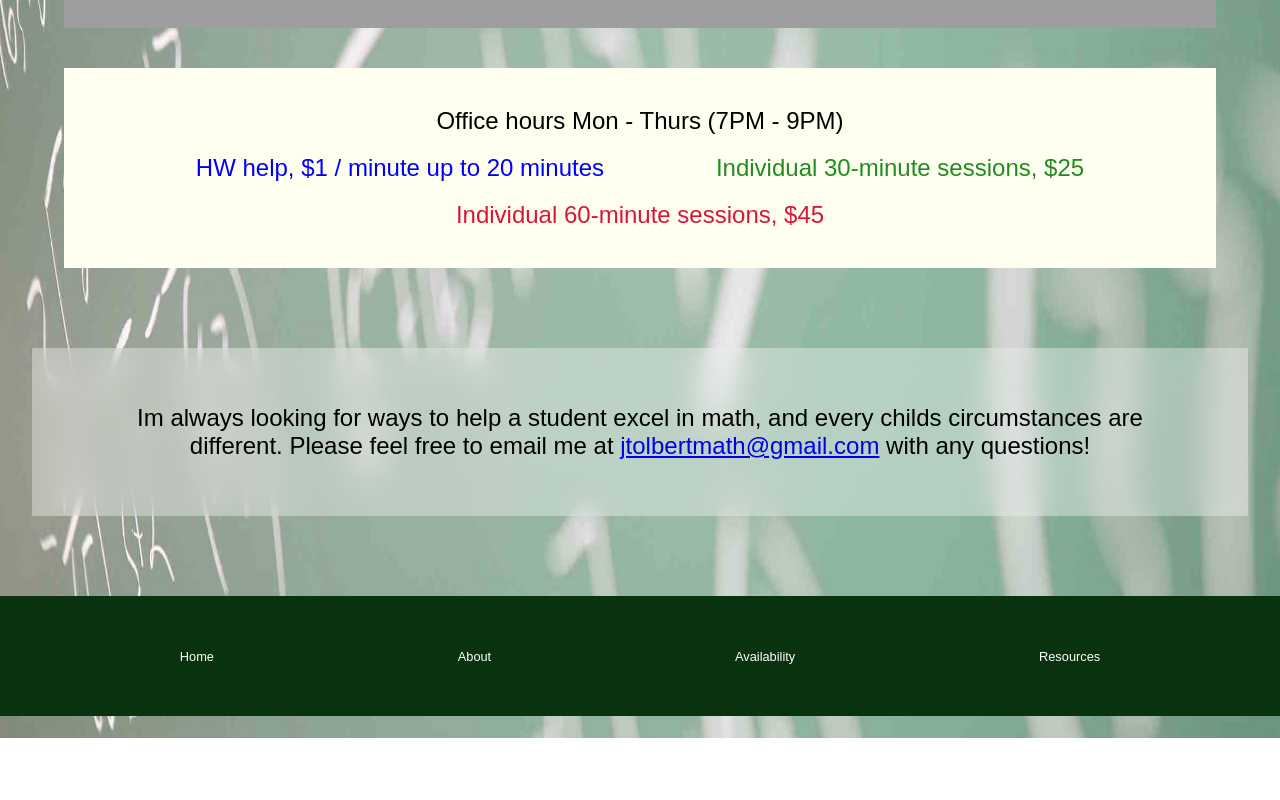
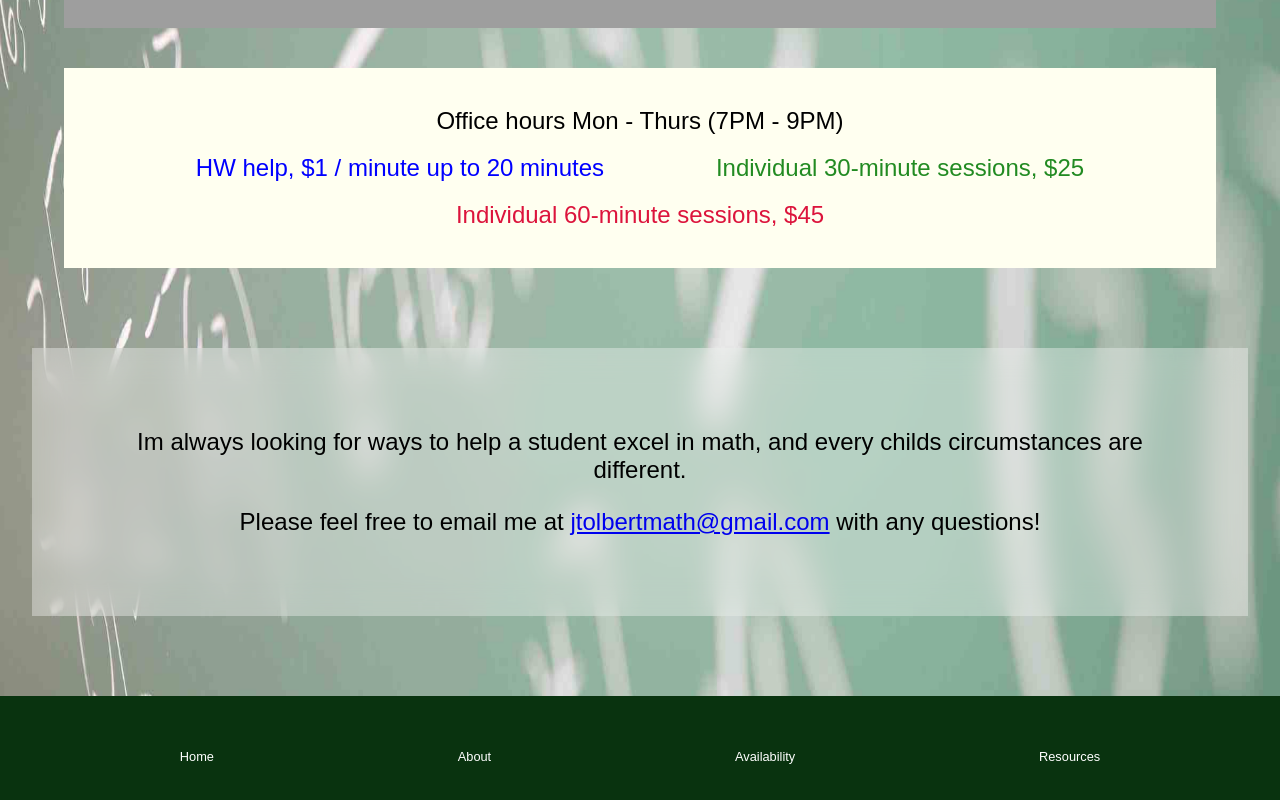
Before and after one commit to aotolbert/jptolbert_portfolio, a website: page app/tutoring.html in a window 1280 px wide. Shown: the part 462-1262 px from the top of the page. Before the commit the page ends 1178 px from the top, so only its background shows below. Drawn offline with Linux system fonts and the light colour scheme; grey boxes are pictures that could not be loaded.

Commit message:
formatting mailto

```diff
--- a/app/tutoring.html
+++ b/app/tutoring.html
@@ -70,7 +70,12 @@
 
             <div class="textBoxContainer">
                 <div class="textBox">
-                    Im always looking for ways to help a student excel in math, and every childs circumstances are different. Please feel free to email me at <a href="mailto:jtolbertmath@gmail.com">jtolbertmath@gmail.com</a> with any questions!
+                    <p>
+                        Im always looking for ways to help a student excel in math, and every childs circumstances are different.
+                    </p>
+                    <p>
+                        Please feel free to email me at <a href="mailto:jtolbertmath@gmail.com">jtolbertmath@gmail.com</a> with any questions!
+                    </p>
                 </div>
             </div>
 
```
